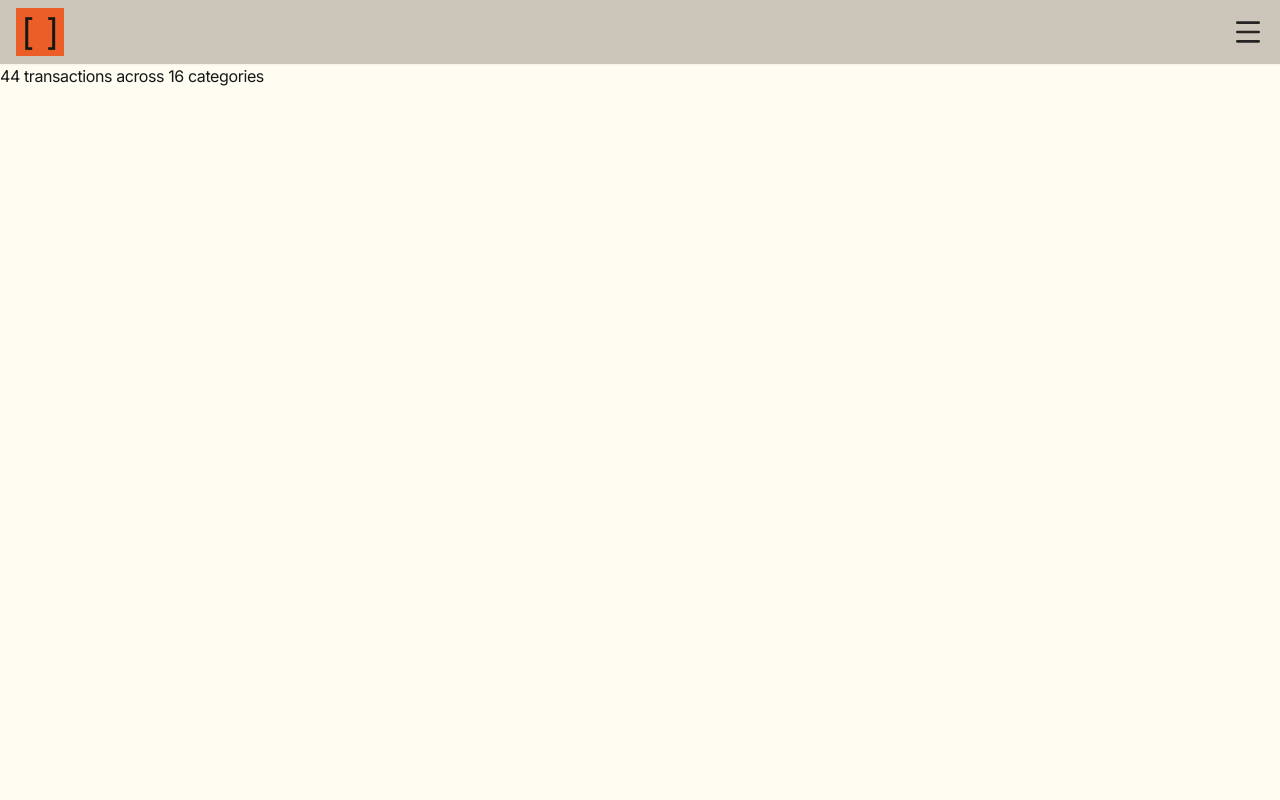
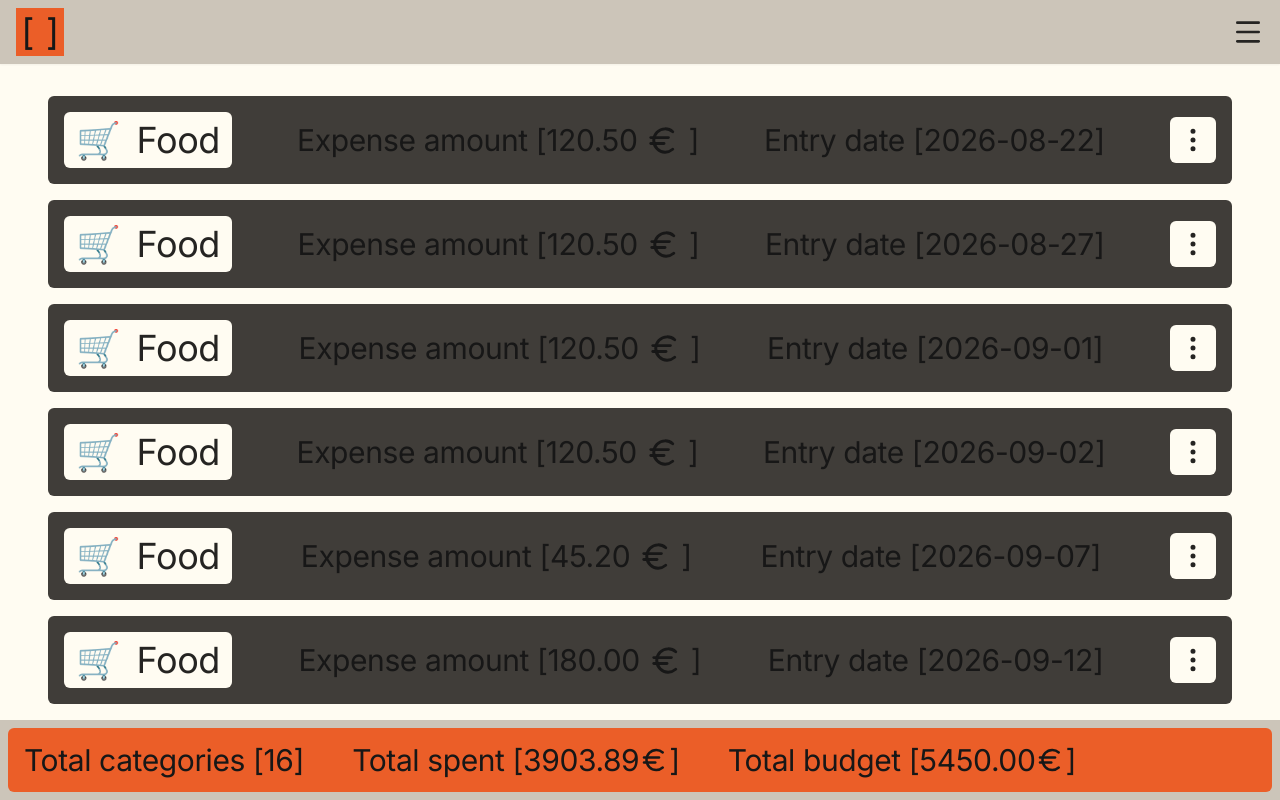
Before and after one commit to karolis-KK/finances, a Next.js app: page /transactions in a window 1280 px wide. Shown: the top 800 px of the page. Built offline with nearby package versions, Linux system fonts and the light colour scheme.

Commit message:
/transactions layout

```diff
--- a/app/categories/page.tsx
+++ b/app/categories/page.tsx
@@ -60,6 +60,7 @@ export default function CategoriesPage() {
       categories={categories}
       onToggle={handleCategoryMenu}
       onAddCategory={(category) => setCategories((currentCategories) => [...currentCategories, category])}
+      page={'categories'}
     />
     </section>
   )
--- a/app/components/Footer.tsx
+++ b/app/components/Footer.tsx
@@ -6,14 +6,15 @@ import { Euro, ChartNoAxesColumn, X } from "lucide-react"
 
 type CategoryFooterProps = {
   categories: Category[]
-  onToggle: () => void
-  onAddCategory: (category: Category) => void
+  onToggle?: () => void
+  onAddCategory?: (category: Category) => void
+  page: string
 }
 
 export default function Footer({
   categories,
   onToggle,
-  onAddCategory,
+  page
 }: CategoryFooterProps) {
   let totalSpent: number = 0
   let totalBudget: number = 0
@@ -30,7 +31,7 @@ export default function Footer({
   }
 
   return (
-    <footer className="bg-[#ccc5b9] bottom-0 w-full sticky lg:static z-20 h-20 flex items-center justify-center p-2">
+    <footer className={`bg-[#ccc5b9] bottom-0 w-full sticky ${page === 'categories' ? 'lg:static' : 'lg:fixed'} z-20 h-20 flex items-center justify-center p-2`}>
       <div className="bg-[#eb5e28] flex items-center w-full h-full rounded-md justify-between p-2 pl-4 pr-4">
         <button onClick={handleStatsMenu} className="lg:hidden">
           <ChartNoAxesColumn
@@ -49,12 +50,14 @@ export default function Footer({
             <Euro size="30" />]
           </h1>
         </div>
+        {onToggle && (
           <button
             onClick={onToggle}
             className="bg-[#fffcf2] hover:bg-[#fffcf2]/80 hover:cursor-pointer text-[#403d39] text-2xl font-medium p-1.5 rounded-md pl-3 pr-3"
           >
             Add category
           </button>
+        )}
       </div>
       <div
         className={`fixed top-0 flex w-full items-end justify-between
--- a/app/transactions/page.tsx
+++ b/app/transactions/page.tsx
@@ -3,17 +3,52 @@
 import Navbar from "../components/NavBar"
 import Footer from "../components/Footer"
 import { useFinance } from "../context/FinanceContext"
+import { Euro, EuroIcon, EllipsisVertical } from "lucide-react"
 
 export default function TransactionsPage() {
-    const { categories, transactions } = useFinance()
+  const { categories, transactions } = useFinance()
 
-    return (
-        <section className="h-screen">
-            <Navbar />
-            <p>
-                {transactions.length} transactions across {categories.length} categories
-            </p>
-
-        </section>
-    )
+  return (
+    <section className="flex min-h-screen flex-col">
+      <Navbar />
+      <div className="flex-1 pr-12 pl-12 pt-8 pb-28">
+        <ul className="flex flex-col gap-4">
+          {transactions.map((transaction) => (
+            <li key={transaction.id} className="bg-[#403d39] p-4 rounded-md flex justify-between">
+                <div className="flex gap-4 items-center text-4xl bg-[#fffcf2] text-[#252422] w-fit pt-2 pb-2 pr-3 pl-3 rounded-md">
+                <div className="flex items-center gap-4">
+                    <div className="">
+                        {categories.find((category) => category.id === transaction.categoryId)?.emoji ?? "📁"}
+                    </div>
+                    <h1>
+                        {categories.find((category) => category.id === transaction.categoryId)?.name ?? "Uncategorized"}
+                    </h1>
+                </div>
+                {/*<div
+                  className="size-8 border"
+                  style={{
+                    backgroundColor:
+                      categories.find((category) => category.id === transaction.categoryId)?.color ?? "#eb5e28",
+                  }}
+                ></div>*/}
+                </div>
+                <div className="flex text-3xl items-center gap-2">
+                    Expense amount [{transaction.amount.toFixed(2)}
+                    <EuroIcon size={35} />]
+                </div>
+                <div className="flex text-3xl items-center gap-2">
+                    Entry date [{transaction.date}]
+                </div>
+                <div className="flex items-center justify-center">
+                    <button className="hover:cursor-pointer p-2 hover:bg-[#fffcf2]/80 flex items-center justify-center bg-[#fffcf2] text-[#252422] rounded-md">
+                        <EllipsisVertical size={30} />
+                    </button>
+                </div>
+            </li>
+          ))}
+        </ul>
+      </div>
+      <Footer categories={categories} page={"transactions"} />
+    </section>
+  )
 }
```
Lines whose indentation alone changed are shown as unchanged.
